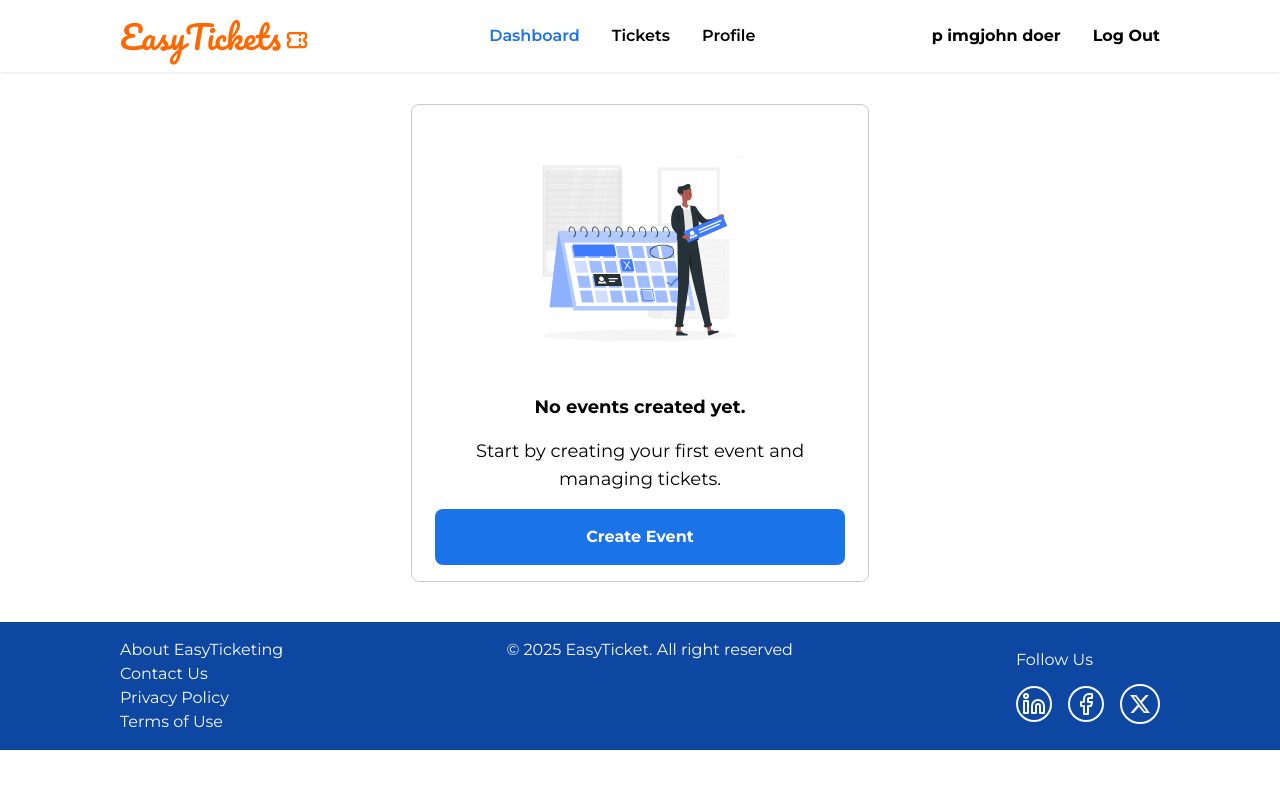
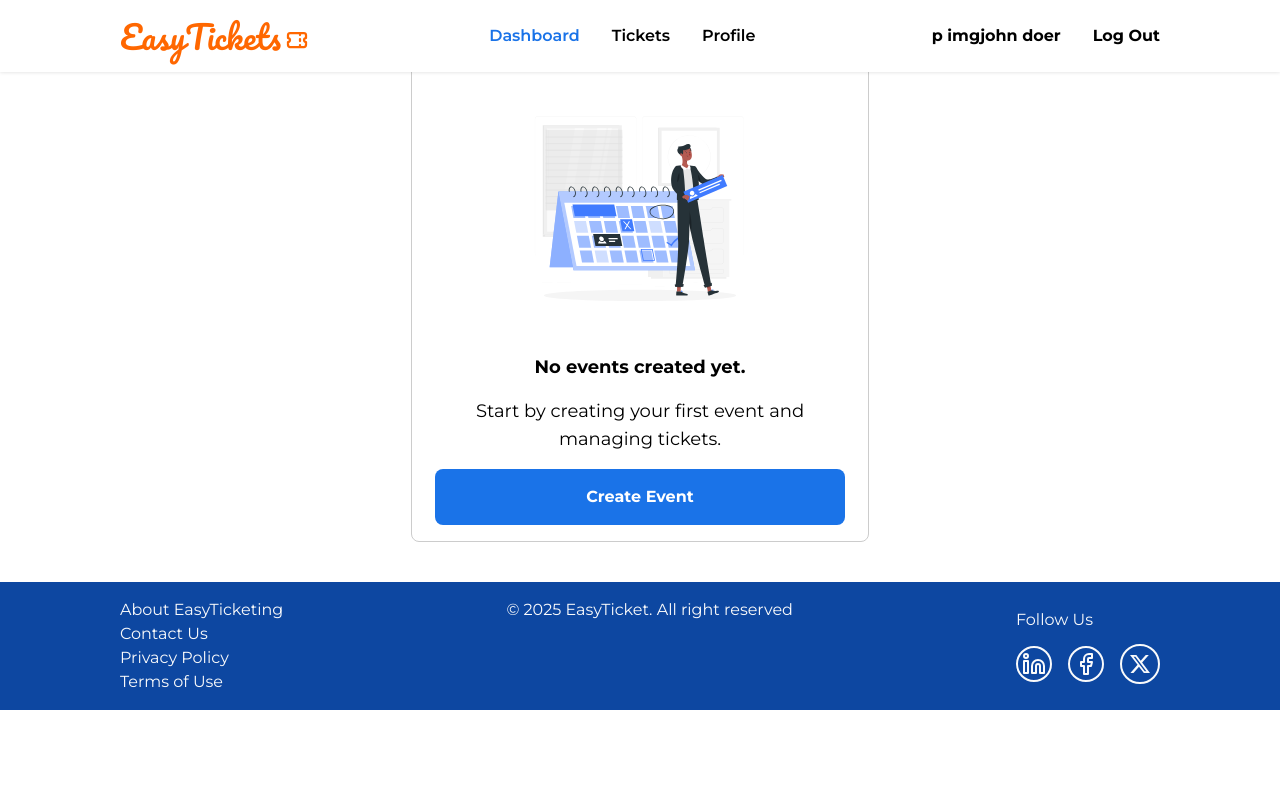
Before and after one commit to mafindijr/easy-ticketing-app, a React (Vite) app: page /dashboard in a window 1280 px wide. Shown: the top 788 px of the page. Built offline with nearby package versions, Linux system fonts and the light colour scheme.

Commit message:
feat: change  styling to match the design

```diff
--- a/src/components/empty-dashboad.jsx
+++ b/src/components/empty-dashboad.jsx
@@ -5,7 +5,7 @@ export default function EmptyDashboadState() {
 
   return (
     <div className='flex items-center justify-center'>
-        <div className='flex flex-col gap-[16px] p-[24px] mt-20 items-center m-10 w-[458px] h-[478px] border-1 border-[#cccccc] rounded-[8px]'>
+        <div className='flex flex-col gap-[16px] p-[24px] items-center m-10 w-[458px] h-[478px] border-1 border-[#cccccc] rounded-[8px]'>
             <div>
                     <svg width="248" height="248" viewBox="0 0 248 248" fill="none" xmlns="http://www.w3.org/2000/svg">
                     <path d="M248 189.67H0V189.794H248V189.67Z" fill="#EBEBEB"/>
```
